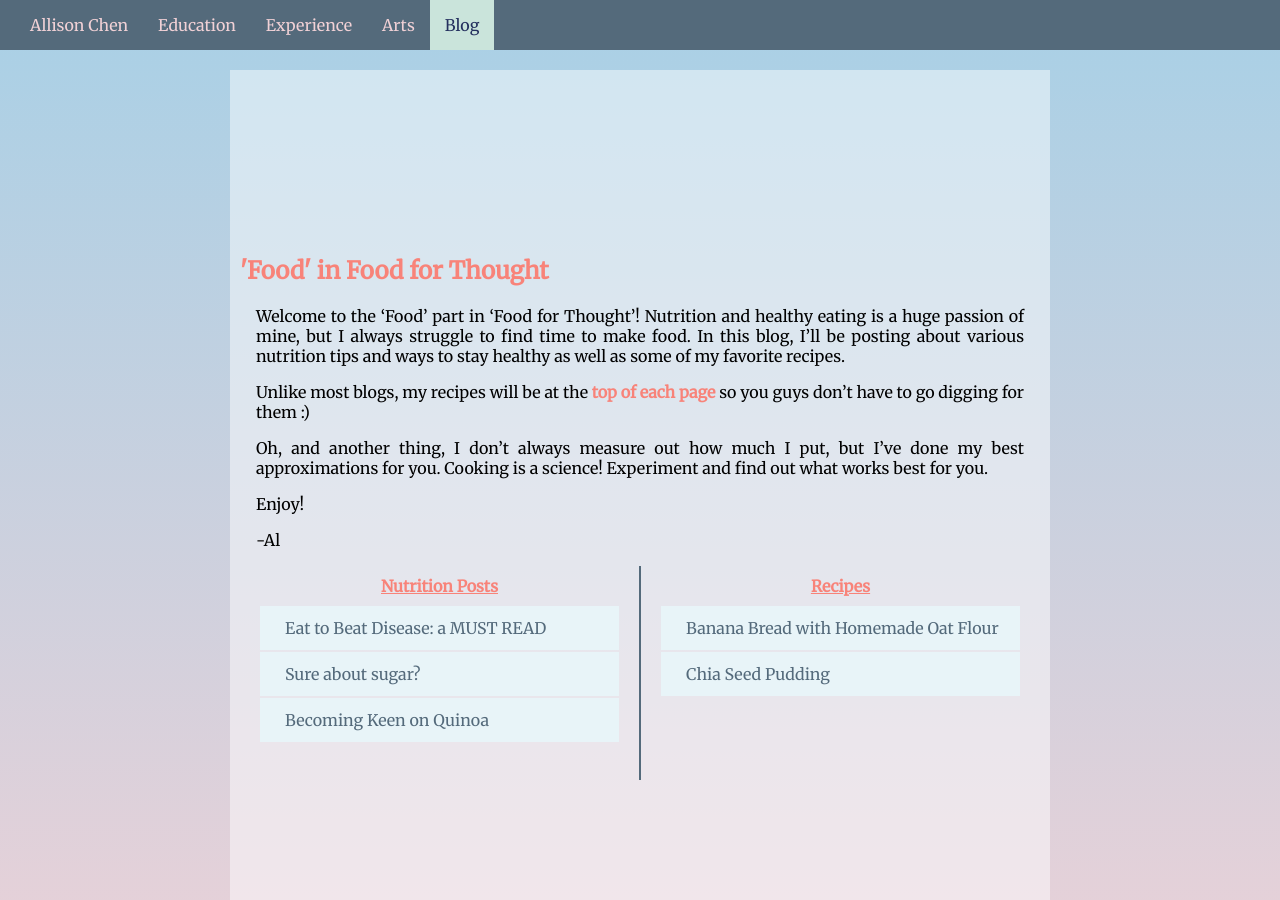
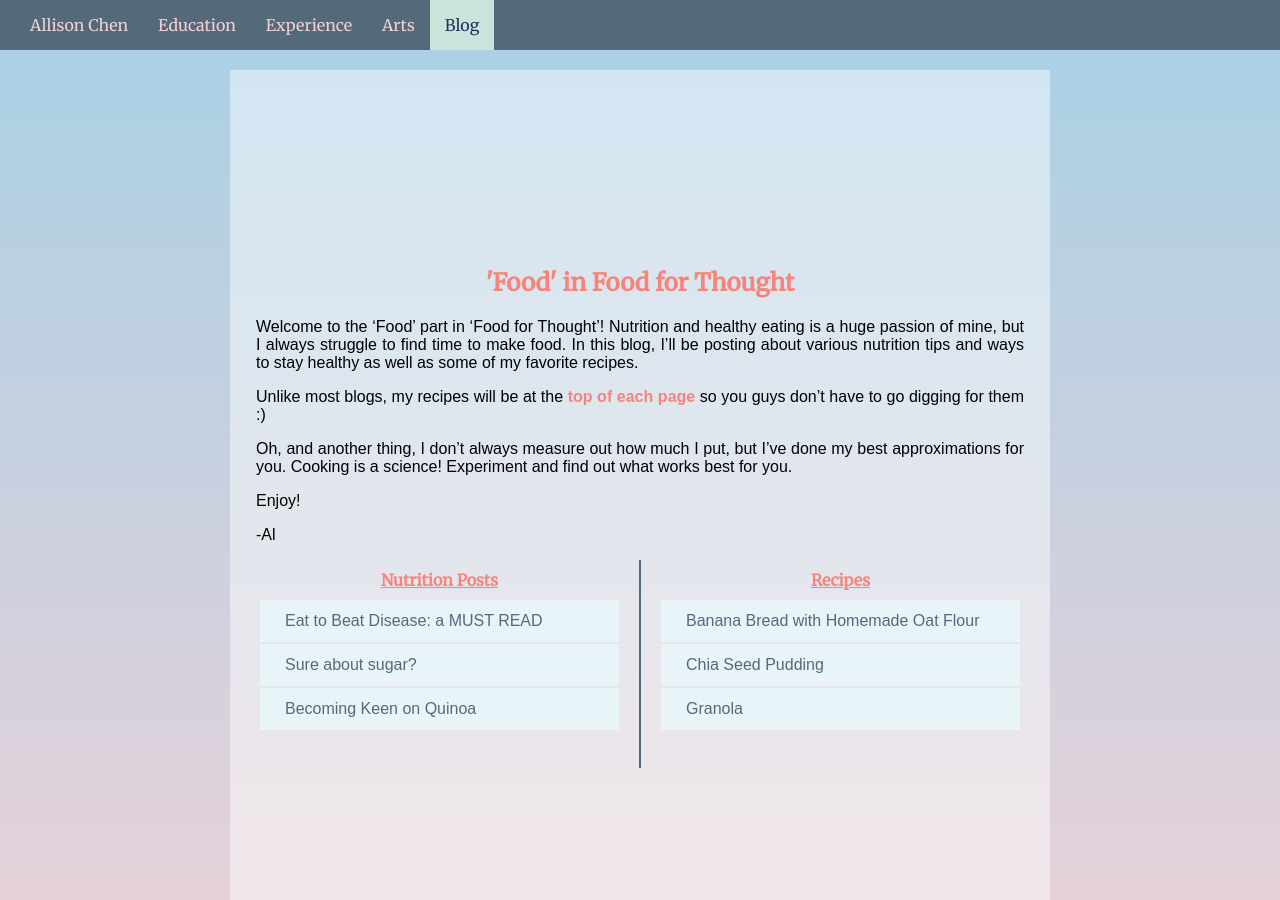
Before and after one commit to allisonchen23/food_for_thought, a Jekyll site: the page built from food_in_food_for_thought/index.markdown, in a window 1280 px wide and 900 px high. Built offline with Jekyll 4.4.1, drawn with Linux system fonts in a browser that asks for light colours; nearby versions of some CDN libraries.

Commit message:
added granola recipe and changed some css

```diff
--- a/_layouts/default.html
+++ b/_layouts/default.html
@@ -5,6 +5,8 @@
 		<title>Allison Chen</title>
     	<link href= "{{ '/css/main.css' | relative_url }}" rel="stylesheet" type="text/css">
 		<link href="https://fonts.googleapis.com/css?family=Merriweather" rel="stylesheet">
+		<link href="https://fonts.googleapis.com/css?family=Source+Sans+Pro&display=swap" rel="stylesheet">
+		<link href="https://fonts.googleapis.com/css?family=Montserrat&display=swap" rel="stylesheet">
 		<link rel="stylesheet" type="text/css" href="{{ '/css/blog_homes.css' | relative_url }}">
     	<script src="https://use.fontawesome.com/a8517c4d4c.js"></script>
 	</head>
--- a/_layouts/food_home.html
+++ b/_layouts/food_home.html
@@ -23,7 +23,7 @@
                     <ul class="list_posts">
                         {% for post in site.posts %}
                             {% if post.categories contains 'nutrition' %}
-                                <li>
+                                <li class="list_box">
                                     <a href = "{{ post.url | relative_url}}" id="post_link">
                                             <div class="list_item_food">
                                                 <div class="title_text">{{post.title}}</div>
@@ -37,9 +37,10 @@
                 <div class="column_2 left_border">
                     <h4 class="standOut centered_text underline_text list_title">Recipes</h4>
                     <ul class="list_posts">
-                        {% for post in site.posts %}
+                        {% assign sortedPosts = site.posts | sort: 'title' %}
+                        {% for post in sortedPosts %}
                             {% if post.categories contains 'recipe' %}
-                                <li>
+                                <li class="list_box">
                                     <a href = "{{ post.url | relative_url}}" id="post_link">
                                         <div class="list_item_food">
                                             <div class="title_text">{{post.title}}</div>
--- a/_layouts/thought_home.html
+++ b/_layouts/thought_home.html
@@ -21,11 +21,14 @@
             <ul class="list_posts">
                 {% for post in site.posts %}
                     {% if post.categories contains 'thoughts' %}
-                        <li>
+                        <li class="list_box">
                             <a href = "{{ post.url | relative_url}}" id="post_link">
                                     <div class="list_item_food">
                                         <div class="title_text">{{post.title}}</div>
                                     </div>
+                                    <!-- <div class="list_item_date"> -->
+                                        <!-- <div class="date_text">{{post.date}}</div> -->
+                                    <!-- </div> -->
                             </a>
                         </li>
                     {% endif %}
--- /dev/null
+++ b/css/_variables.scss
@@ -0,0 +1 @@
+$header_font: 'Merriweather', serif;
--- a/css/blog_homes.scss
+++ b/css/blog_homes.scss
@@ -29,16 +29,30 @@
 	border-color: var(--coral);
 	border-style: solid;
 }
+// .list_box //take up whole width for thought blog posts
+// {
+// 	background: var(--light_light_blue);
+// 	margin-bottom: 2px;
+// 	padding: 12px 5px;
+// }
 .list_item
 {
 	padding: 5px;
 }
 .list_item_food
 {
-	background: var(--light_light_blue);
-	margin-bottom: 2px;
-	padding: 12px 5px;
+	// background: var(--light_light_blue);
+	// margin-bottom: 2px;
+	// padding: 12px 5px;
 	max-width: 400px
+}
+.list_item_date
+{
+	align-self: right;
+}
+.date_text
+{
+	text-align: right;
 }
 .title_text
 {
--- a/css/main.scss
+++ b/css/main.scss
@@ -9,22 +9,27 @@
 	--pale_pink: #f1d1d6;
 	--coral: #f88379;
 	--light_light_blue: #e8f4f8;
+	--header_font: 'Merriweather', serif;
+}
+body
+{
+	font-family: 'Montserrat', sans-serif;
+	width:100%;
+	height:100%;
+	min-height: 100vh; /*100% of viewport height at least*/
+	background-image: linear-gradient(var(--light_blue), var(--pale_pink));
+	margin: 0px;
 }
 p
 {
 	font-size: 16px;
 	margin: 16px;
 }
+h2, h3, h4
+{
+	font-family: var(--header_font);
+}
 
-body
-{
-	font-family: 'Merriweather', serif;
-	width:100%;
-	height:100%;
-	min-height: 100vh; /*100% of viewport height at least*/
-	background-image: linear-gradient(var(--light_blue), var(--pale_pink));
-	margin: 0px;
-}
 
 /*-----For Navigation Bar------*/
 #Navigation
@@ -42,6 +47,8 @@ body
 	padding: 15px;
 	margin:0px;
 	width: 100%;
+	font-family: 'Merriweather', serif;
+
 }
 #links
 {
@@ -152,7 +159,6 @@ body
 	// background-color: #ffffff;
 	background-color: rgba(255,255,255,0.45);
 }
-
 p{
 	text-align: justify;
 }
@@ -166,6 +172,10 @@ p{
 {
 	text-align: center;
 }
+.title
+{
+	text-align: center;
+}
 .underline_text
 {
 	text-decoration: underline;
@@ -174,6 +184,12 @@ p{
 {
 	margin-bottom: 0px;
 	margin-top: 0px;
+}
+.list_box //take up whole width for thought blog posts
+{
+	background: var(--light_light_blue);
+	margin-bottom: 2px;
+	padding: 12px 5px;
 }
 
 /*-----------Rows and Columns---------*/
```
Also changed, not shown: food_in_food_for_thought/_posts/2020-03-20-granola.markdown (added, +48 -0 lines), food_in_food_for_thought/_posts/chia_seed_pudding.markdown (deleted, +0 -7 lines), index.md (+3 -3 lines), 7 other files.
